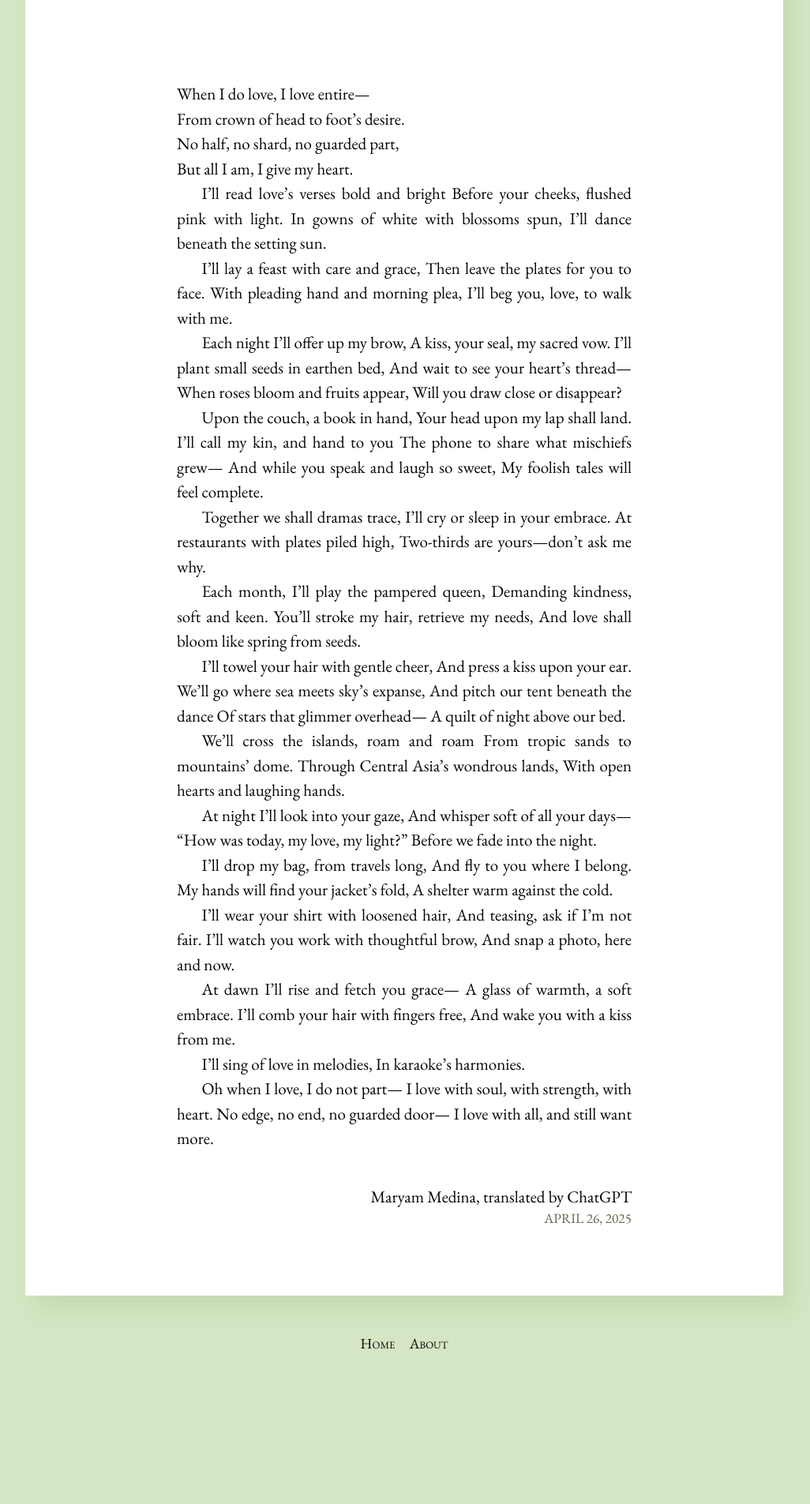
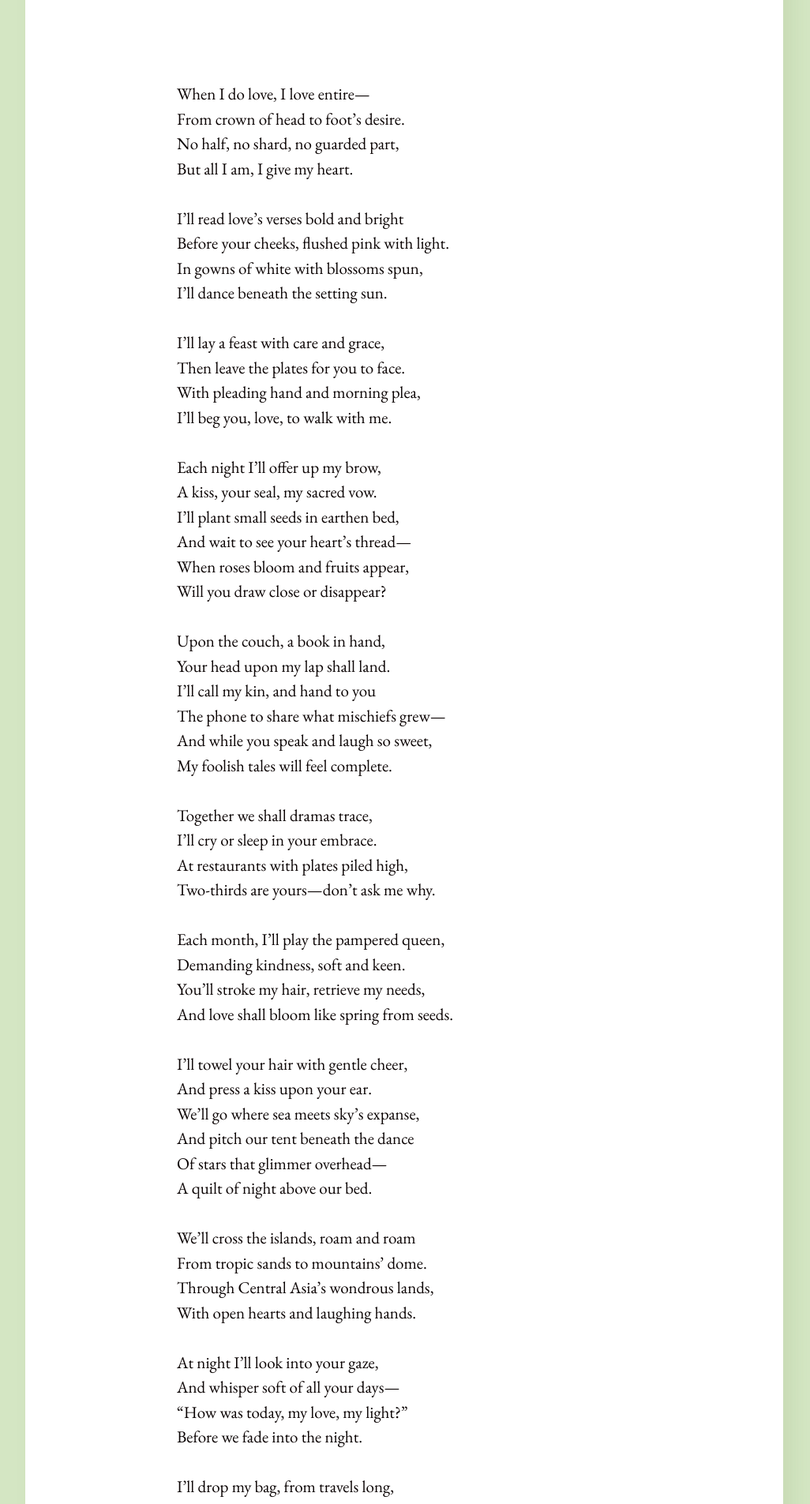
Before and after one commit to ayukaryana/ayukaryana.github.io, a Jekyll site: the page built from _posts/2025-04-26-tertiup-wangi-romansa.md, in a window 1280 px wide. Shown: the part 401-2306 px from the top of the page at 79% size, without its empty margins (128-1154 px from the left). Built offline with Jekyll 4.4.1, drawn with Linux system fonts in a browser that asks for light colours; before the commit the page ends 2121 px from its top, so only the background shows below that; some of the changed text lies outside the part shown.

Commit message:
fix poems format

```diff
--- a/_posts/2025-04-26-tertiup-wangi-romansa.md
+++ b/_posts/2025-04-26-tertiup-wangi-romansa.md
@@ -10,77 +10,77 @@ When I do love, I love entire—<br>
 From crown of head to foot’s desire.<br>
 No half, no shard, no guarded part,<br>
 But all I am, I give my heart.<br>
-
-I’ll read love’s verses bold and bright
-Before your cheeks, flushed pink with light.
-In gowns of white with blossoms spun,
-I’ll dance beneath the setting sun.
-
-I’ll lay a feast with care and grace,
-Then leave the plates for you to face.
-With pleading hand and morning plea,
-I’ll beg you, love, to walk with me.
-
-Each night I’ll offer up my brow,
-A kiss, your seal, my sacred vow.
-I’ll plant small seeds in earthen bed,
-And wait to see your heart’s thread—
-When roses bloom and fruits appear,
-Will you draw close or disappear?
-
-Upon the couch, a book in hand,
-Your head upon my lap shall land.
-I’ll call my kin, and hand to you
-The phone to share what mischiefs grew—
-And while you speak and laugh so sweet,
-My foolish tales will feel complete.
-
-Together we shall dramas trace,
-I’ll cry or sleep in your embrace.
-At restaurants with plates piled high,
-Two-thirds are yours—don’t ask me why.
-
-Each month, I’ll play the pampered queen,
-Demanding kindness, soft and keen.
-You’ll stroke my hair, retrieve my needs,
-And love shall bloom like spring from seeds.
-
-I’ll towel your hair with gentle cheer,
-And press a kiss upon your ear.
-We’ll go where sea meets sky’s expanse,
-And pitch our tent beneath the dance
-Of stars that glimmer overhead—
-A quilt of night above our bed.
-
-We’ll cross the islands, roam and roam
-From tropic sands to mountains’ dome.
-Through Central Asia’s wondrous lands,
-With open hearts and laughing hands.
-
-At night I’ll look into your gaze,
-And whisper soft of all your days—
-“How was today, my love, my light?”
-Before we fade into the night.
-
-I’ll drop my bag, from travels long,
-And fly to you where I belong.
-My hands will find your jacket’s fold,
-A shelter warm against the cold.
-
-I’ll wear your shirt with loosened hair,
-And teasing, ask if I’m not fair.
-I’ll watch you work with thoughtful brow,
-And snap a photo, here and now.
-
-At dawn I’ll rise and fetch you grace—
-A glass of warmth, a soft embrace.
-I’ll comb your hair with fingers free,
-And wake you with a kiss from me.
-
-I’ll sing of love in melodies,
-In karaoke’s harmonies.
-
-Oh when I love, I do not part—
-I love with soul, with strength, with heart.
-No edge, no end, no guarded door—
-I love with all, and still want more.
+<br>
+I’ll read love’s verses bold and bright<br>
+Before your cheeks, flushed pink with light.<br>
+In gowns of white with blossoms spun,<br>
+I’ll dance beneath the setting sun.<br>
+<br>
+I’ll lay a feast with care and grace,<br>
+Then leave the plates for you to face.<br>
+With pleading hand and morning plea,<br>
+I’ll beg you, love, to walk with me.<br>
+<br>
+Each night I’ll offer up my brow,<br>
+A kiss, your seal, my sacred vow.<br>
+I’ll plant small seeds in earthen bed,<br>
+And wait to see your heart’s thread—<br>
+When roses bloom and fruits appear,<br>
+Will you draw close or disappear?<br>
+<br>
+Upon the couch, a book in hand,<br>
+Your head upon my lap shall land.<br>
+I’ll call my kin, and hand to you<br>
+The phone to share what mischiefs grew—<br>
+And while you speak and laugh so sweet,<br>
+My foolish tales will feel complete.<br>
+<br>
+Together we shall dramas trace,<br>
+I’ll cry or sleep in your embrace.<br>
+At restaurants with plates piled high,<br>
+Two-thirds are yours—don’t ask me why.<br>
+<br>
+Each month, I’ll play the pampered queen,<br>
+Demanding kindness, soft and keen.<br>
+You’ll stroke my hair, retrieve my needs,<br>
+And love shall bloom like spring from seeds.<br>
+<br>
+I’ll towel your hair with gentle cheer,<br>
+And press a kiss upon your ear.<br>
+We’ll go where sea meets sky’s expanse,<br>
+And pitch our tent beneath the dance<br>
+Of stars that glimmer overhead—<br>
+A quilt of night above our bed.<br>
+<br>
+We’ll cross the islands, roam and roam<br>
+From tropic sands to mountains’ dome.<br>
+Through Central Asia’s wondrous lands,<br>
+With open hearts and laughing hands.<br>
+<br>
+At night I’ll look into your gaze,<br>
+And whisper soft of all your days—<br>
+“How was today, my love, my light?”<br>
+Before we fade into the night.<br>
+<br>
+I’ll drop my bag, from travels long,<br>
+And fly to you where I belong.<br>
+My hands will find your jacket’s fold,<br>
+A shelter warm against the cold.<br>
+<br>
+I’ll wear your shirt with loosened hair,<br>
+And teasing, ask if I’m not fair.<br>
+I’ll watch you work with thoughtful brow,<br>
+And snap a photo, here and now.<br>
+<br>
+At dawn I’ll rise and fetch you grace—<br>
+A glass of warmth, a soft embrace.<br>
+I’ll comb your hair with fingers free,<br>
+And wake you with a kiss from me.<br>
+<br>
+I’ll sing of love in melodies,<br>
+In karaoke’s harmonies.<br>
+<br>
+Oh when I love, I do not part—<br>
+I love with soul, with strength, with heart.<br>
+No edge, no end, no guarded door—<br>
+I love with all, and still want more.<br>
```
Also changed, not shown: _posts/2025-02-18-revolusi-tanpa-kaki.md (+18 -1 lines), _posts/2025-02-19-baju-batik-mimpi.md (+33 -7 lines), _posts/2025-05-02-admiral-black-star.md (+23 -12 lines).
